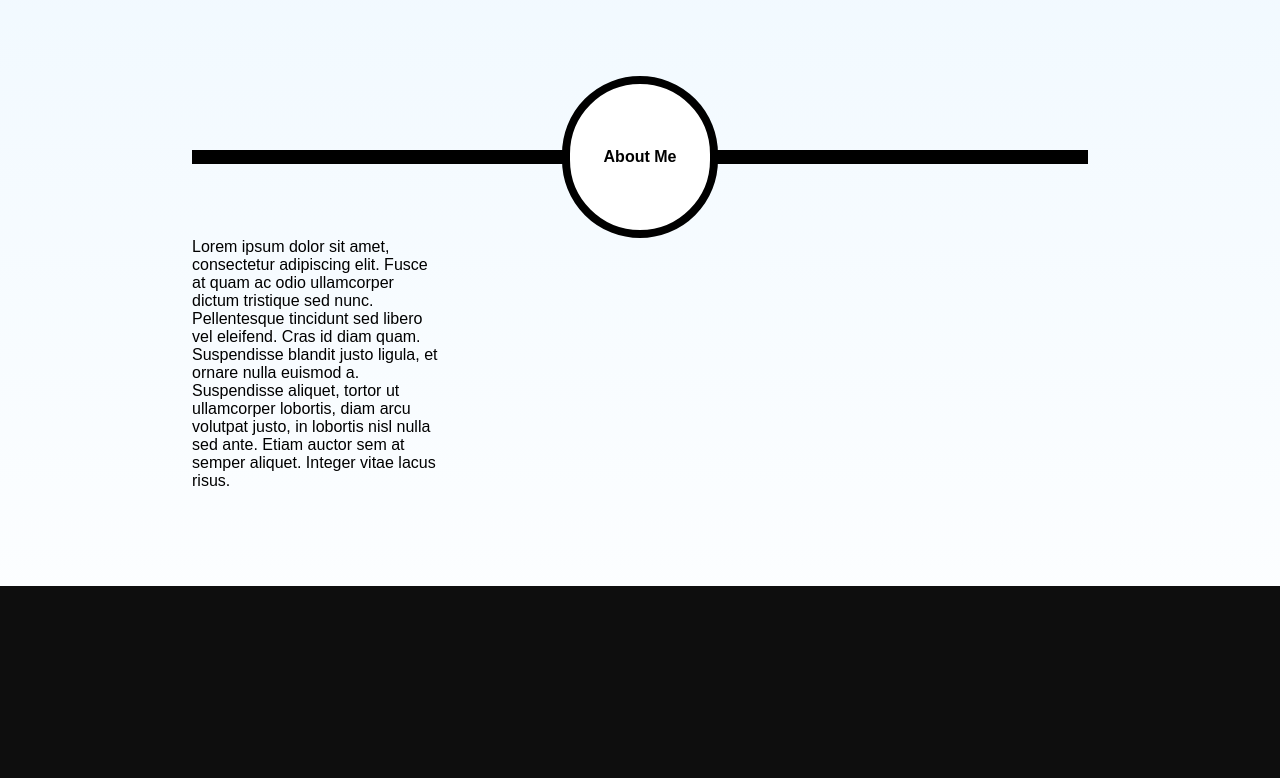
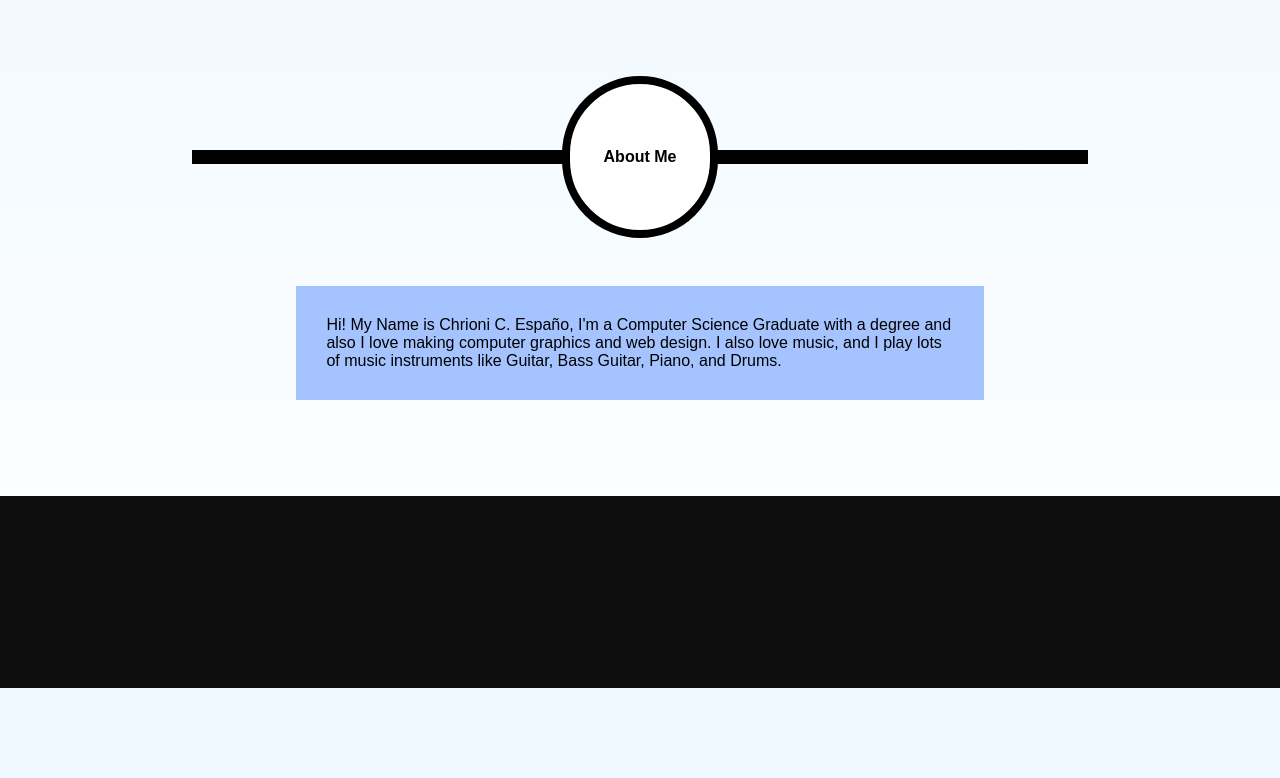
Before and after one commit to Kriyoni/kriyoni.github.io, a PHP site: the page made by Portfolio ko/index.html in a window 1280 px wide. Shown: the part 747-1525 px from the top of the page. After the commit the page ends 1435 px from the top, so only its background shows below. Run offline with PHP 8.4, Linux system fonts and the light colour scheme.

Commit message:
Added New Inforamtion About Me
Nag i isip pa ng pwedeng ilagay haha

```diff
--- a/Portfolio ko/css/style.css
+++ b/Portfolio ko/css/style.css
@@ -149,18 +149,30 @@ filter: FlipH;
 }
 #about-me-container
 {
-	width: 250px; height: auto;
-	/*background-color: #c7c7c7;*/
+	width: 70%; height: auto;
+	background-color: #a5c4ff;
+	padding: 30px;
+
+	margin-top: .5in;
 	margin-left: auto;
 	margin-right: auto;
-	display: inline-block;
-}
-.about-me-text
-{
-
 
 }
-#guitar-bg
+#about-me-container:after
+{
+	width: 70%; height: auto;
+	background-color: #c7c7c7;
+	padding: 30px;
+
+	margin-top: .5in;
+	margin-left: auto;
+	margin-right: auto;
+	 -webkit-transform: skew(-45deg);
+  -ms-transform: skew(-45deg);
+  transform: skew(-45deg);
+}
+
+guitar-bg
 {
 	width: 100%;
 	height: 100%;
--- a/Portfolio ko/index.html
+++ b/Portfolio ko/index.html
@@ -30,12 +30,15 @@
 		<div id="aboutme" class="about-me-text" style="text-align: center"><b>About Me</b></div>
 
 		<div id ="about-me-container">
-
-			<span class="about-me-text">
-				Lorem ipsum dolor sit amet, consectetur adipiscing elit. Fusce at quam ac odio ullamcorper dictum tristique sed nunc. Pellentesque tincidunt sed libero vel eleifend. Cras id diam quam. Suspendisse blandit justo ligula, et ornare nulla euismod a. Suspendisse aliquet, tortor ut ullamcorper lobortis, diam arcu volutpat justo, in lobortis nisl nulla sed ante. Etiam auctor sem at semper aliquet. Integer vitae lacus risus.
-			</span>
+			<div>
+				<span class="about-me-text">
+					Hi! My Name is Chrioni C. Espa&ntildeo, I'm a Computer Science Graduate with a degree and also I love making computer graphics and web design. I also love music, and I play lots of music instruments like Guitar, Bass Guitar, Piano, and Drums.
+				</span>
+			</div>
 
 		</div>
+
+
 
 		<div></div>
 	</div>
```
